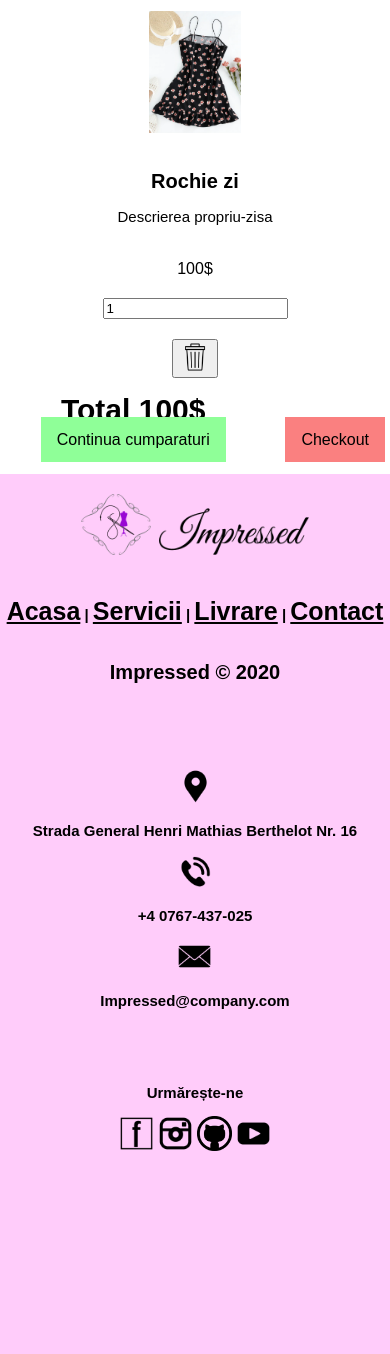
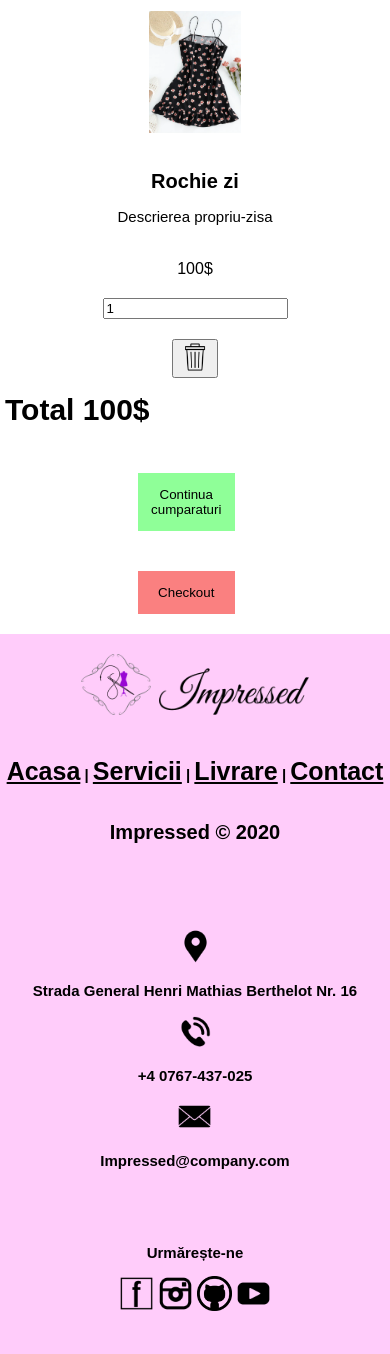
Before and after one commit to LauraStan99/FII, a PHP site: page /CosPlin.html in a window 390 px wide. Shown: the part 233-1587 px from the top of the page. Before the commit the page ends 1384 px from the top, so only its background shows below. Run offline with PHP 8.4, Linux system fonts and the light colour scheme.

Commit message:
Update
Pagina Html pt CosPlin finalizata!

```diff
--- a/TW/CosPlin.html
+++ b/TW/CosPlin.html
@@ -193,16 +193,21 @@
       <tr>
         <td class="total"><strong>Total 100$</strong></td>
       </tr>
-      <tr>
-        <td><a id="Continua-cump" href="./PaginaPrincipala.html">Continua cumparaturi</a></td>
-        <td><a id="Comanda" href="./Checkout.html" >Checkout</a></td>
-      </tr>
-
-    </tfoot>
+  </tfoot>
 
   </table>
-
-
+  <div class = "butoane">
+    <div class = "butoaneSt">
+      <button class="Continua-cump" type = "button" onclick="window.location.href='./PaginaPrincipala.html'">
+          Continua cumparaturi
+      </button>
+    </div>
+    <div class = "butoaneDr">
+      <button class="Comanda" type = "submit" onclick="window.location.href='./Checkout.html'">
+        Checkout
+      </button>
+    </div>
+  </div>
 </main>
 
 
--- a/TW/css/CosPlin.css
+++ b/TW/css/CosPlin.css
@@ -7,102 +7,96 @@
   margin: 0;
 }
 
-
-  header{
-    width:100%;
+header {
+  width: 100%;
 }
 
-  header,.logo-nume{
-      top:0;
+header,
+.logo-nume {
+  top: 0;
   height: 50px;
 }
-  header,.logo{
-      top:0;
+header,
+.logo {
+  top: 0;
   height: 50px;
 }
-  .header,.logo-favorite
-  {
+.header,
+.logo-favorite {
   position: absolute;
   font-size: 0;
   text-align: center;
   width: 45px;
   height: 45px;
   line-height: 15px;
-      right:70px;
+  right: 70px;
 }
 
-  .logo-cos
-  {
+.logo-cos {
   position: absolute;
   font-size: 0;
   text-align: center;
   width: 45px;
   height: 45px;
   line-height: 15px;
-    right:7px;
+  right: 7px;
 }
 
-  .logo-cont
-  {
+.logo-cont {
   position: absolute;
   font-size: 0;
   text-align: center;
   width: 45px;
   height: 45px;
   line-height: 15px;
-    right:130px;
+  right: 130px;
 }
 
-  .logo-nume
-  {
+.logo-nume {
   position: relative;
   font-size: 0;
   text-align: center;
   width: 200px;
   height: 50px;
   line-height: 15px;
-    left:0px;
+  left: 0px;
 }
 
-  header .header-right{
+header .header-right {
   width: 50%;
-    margin-top:5px;
+  margin-top: 5px;
 }
-  header .header-left{
+header .header-left {
   width: 50%;
-    margin-top:5px;
+  margin-top: 5px;
 }
 
-
-
 .navbar {
-    background-color:rgba(255, 199, 250, 0.897);
-    display:flex;
+  background-color: rgba(255, 199, 250, 0.897);
+  display: flex;
   flex-direction: row;
   justify-content: space-between;
   flex-wrap: wrap;
-
 }
 
-  .navbar form input{
+.navbar form input {
   margin-top: 10px;
   padding: 5px 15px;
 }
 
 input[type="submit"] {
   margin-left: 0px;
-    background:black;
+  background: black;
   border: 0;
   color: white;
 }
 
-  .femei ,
+.femei,
 .barbati,
 .copii {
   float: left;
   overflow: hidden;
   justify-content: space-between;
-
 }
 
 .femei .femei-buton,
@@ -120,26 +114,25 @@
 }
 
 .femei-buton:hover,
-  .barbati-buton:hover ,
-  .copii-buton:hover   {
-    background-color:rgba(245, 209, 239, 0.952);
+.barbati-buton:hover,
+.copii-buton:hover {
+  background-color: rgba(245, 209, 239, 0.952);
 }
 
 .femei-continut,
 .barbati-continut,
-  .copii-continut
-  {
+.copii-continut {
   display: none;
   position: absolute;
   background-color: white;
   min-width: 160px;
-    box-shadow: 0px 8px 16px 0px rgba(0,0,0,0.2);
+  box-shadow: 0px 8px 16px 0px rgba(0, 0, 0, 0.2);
   z-index: 1;
 }
 
-  .femei-continut a ,
+.femei-continut a,
 .barbati-continut a,
-  .copii-continut a{
+.copii-continut a {
   float: none;
   color: black;
   padding: 12px 16px;
@@ -151,7 +144,7 @@
 .femei-continut a:hover,
 .barbati-continut a:hover,
 .copii-continut a:hover {
-    background-color:rgba(245, 209, 239, 0.952);
+  background-color: rgba(245, 209, 239, 0.952);
 }
 
 .show {
@@ -160,33 +153,40 @@
 
 /* partea de main*/
 
-.cos{
+main {
+  flex-direction: column;
   width: 100%;
   display: flex;
-    flex-direction:column;
   flex-wrap: wrap;
 }
 
-.titlu{
+.cos {
+  width: 100%;
+  display: flex;
+  flex-direction: column;
+  flex-wrap: wrap;
+}
+
+.titlu {
   height: 50px;
   padding: 20px 30px;
   color: black;
   font-size: 30px;
 }
 
-.cos .imagine-produs{
+.cos .imagine-produs {
   display: flex;
   flex-direction: row;
   flex-wrap: wrap;
 }
-.cos .imagine-produs .produs1 .p1{
-  height:360px;
+.cos .imagine-produs .produs1 .p1 {
+  height: 360px;
   width: 250px;
   margin-left: 30px;
 }
-.cos .imagine-produs .detalii-p1 #titlu-p1{
+.cos .imagine-produs .detalii-p1 #titlu-p1 {
   font-size: 20px;
-  margin-left:10px;
+  margin-left: 10px;
 }
 
 .cos .imagine-produs .detalii-p1 {
@@ -196,31 +196,27 @@
   font-size: 20px;
 }
 
-main .tabel-cos>tbody>tr>td , .tabel-cos>tfoot>tr>td{
+main .tabel-cos > tbody > tr > td,
+.tabel-cos > tfoot > tr > td {
   vertical-align: middle;
   text-align: center;
 }
-
-main {
-   width: 100%;
-   display: flex;
-}
-main .tabel-cos{
+main .tabel-cos {
   width: 100%;
   flex-direction: row;
   flex-wrap: wrap;
 }
-.tabel-cos tfoot{
+.tabel-cos tfoot {
   display: flex;
   flex-direction: row;
   flex-wrap: wrap;
-  margin-top:50px;
+  margin-top: 50px;
 }
-.tabel-cos tfoot tr .total{
+.tabel-cos tfoot tr .total {
   font-size: 30px;
 }
-tr td .linie1 .produs1 img{
-  width:25%;
+tr td .linie1 .produs1 img {
+  width: 25%;
 }
 tr td .descriere-produs1 .titlu-produs1 {
   font-size: 20px;
@@ -228,99 +224,116 @@ tr td .descriere-produs1 .titlu-produs1 {
 tr td .descriere-produs1 p {
   font-size: 15px;
 }
-tr td .buton-stergere img{
+tr td .buton-stergere img {
   height: 30px;
 }
-tfoot tr #Continua-cump{
-background-color: rgb(143, 255, 152);
-font-size: 16px;
-color: black;
-padding: 14px 16px;
-text-decoration: none;
-margin-top: 10px;
-outline:none;
-}
-tfoot tr #Comanda{
-  background-color: rgb(250, 128, 128);
-  font-size: 16px;
-  color: black;
-  padding: 14px 16px;
-  text-decoration: none;
-  margin-top: 10px;
-  outline:none;
-  margin-left:20px;
+
+main .butoane {
+  flex-direction: row;
+  width: 100%;
+  display: flex;
 }
 
-.footer{
+main .butoane .butoaneSt,
+main .butoane .butoaneDr {
+  width: 50%;
+}
+
+main .butoane .butoaneSt .Continua-cump {
+  background-color: rgb(143, 255, 152);
+  width: 20%;
+  color: black;
+  padding: 14px 10px;
+  text-decoration: none;
+  margin-top: 40px;
+  margin-left: 40px;
+  border: none;
+  align-self: center;
+  outline: none;
+}
+
+main .butoane .butoaneDr .Comanda {
+  background-color: rgb(250, 128, 128);
+  width: 20%;
+  color: black;
+  padding: 14px 10px;
+  text-decoration: none;
+  margin-top: 40px;
+  outline: none;
+  border: none;
+  align-self: center;
+  margin-left: 575px;
+}
+
+.footer {
   background-color: rgba(255, 199, 250, 0.897);
   text-align: left;
-  width:100%;
+  width: 100%;
   font: bold 16px sans-serif;
   display: flex;
   flex-wrap: wrap;
-  margin-top:20px;
+  margin-top: 20px;
   justify-content: space-between;
 }
 
 .footer .footer-stanga,
 .footer .footer-dreapta,
-.footer .footer-centru{
+.footer .footer-centru {
   display: flex;
   flex-direction: column;
 }
 
-.footer .footer-stanga
-{
-  width:35%;
+.footer .footer-stanga {
+  width: 35%;
 }
 
-.footer-stanga #logo{
+.footer-stanga #logo {
   width: 100px;
 }
 
-.footer-stanga #logo-nume{
+.footer-stanga #logo-nume {
   width: 300px;
 }
 
-.footer .footer-links a{
-  color:black;
-  font-size:25px;
+.footer .footer-links a {
+  color: black;
+  font-size: 25px;
 }
 
-.footer .nume-companie{
+.footer .nume-companie {
   font-size: 20px;
 }
 
-.footer .footer-centru{
+.footer .footer-centru {
   width: 35%;
-  margin-top:25px;
+  margin-top: 25px;
   flex-wrap: nowrap;
   justify-content: center;
   align-content: center;
 }
-.footer .footer-centru .locatie img{
+.footer .footer-centru .locatie img {
   width: 35px;
 }
 
-.footer .footer-centru .locatie p{
+.footer .footer-centru .locatie p {
   align-self: left;
   font: bold sans-serif;
 }
 
-.footer .footer-centru .telefon img{
+.footer .footer-centru .telefon img {
   width: 35px;
 }
 
-.footer .footer-centru .telefon p{
+.footer .footer-centru .telefon p {
   text-align: left;
   font: bold sans-serif;
 }
 
-.footer .footer-centru .mail img{
+.footer .footer-centru .mail img {
   width: 35px;
 }
 
-.footer .footer-centru .mail p{
+.footer .footer-centru .mail p {
   text-align: left;
   font: bold sans-serif;
 }
@@ -331,86 +344,96 @@ tfoot tr #Comanda{
   margin-top: 5px;
 }
 
-.footer .footer-dreapta p{
+.footer .footer-dreapta p {
   text-align: center;
-  color: black;}
+  color: black;
+}
 
-.footer .footer-dreapta .footer-icons #facebook{
+.footer .footer-dreapta .footer-icons #facebook {
   width: 35px;
 }
 
-.footer .footer-dreapta .footer-icons #instagram{
+.footer .footer-dreapta .footer-icons #instagram {
   width: 35px;
 }
 
-.footer .footer-dreapta .footer-icons #git{
+.footer .footer-dreapta .footer-icons #git {
   width: 35px;
 }
 
-.footer .footer-dreapta .footer-icons #youtube{
+.footer .footer-dreapta .footer-icons #youtube {
   width: 35px;
-
 }
 
-  @media screen and (max-width: 800px)
-{
-  header .logo-nume{
-  display:none;
-
+@media screen and (max-width: 800px) {
+  header .logo-nume {
+    display: none;
   }
-  .navbar{
+  .navbar {
     flex-direction: column;
     width: 100%;
   }
   .navbar form input[type="search"] {
-  margin-left:0px;
+    margin-left: 0px;
   }
+
+  main .butoane {
+    flex-direction: column;
+    align-items: center;
+  }
+
+  main .butoane .butoaneSt .Continua-cump,
+  main .butoane .butoaneDr .Comanda {
+    width: 50%;
+  }
+
+  main .butoane .butoaneDr .Comanda {
+    margin-left: 40px;
+  }
+
   .tabel-cos tfoot tr {
     flex-direction: column;
     width: 100%;
   }
-  .tabel-cos td{
+  .tabel-cos td {
     flex-direction: column;
     width: 100%;
   }
-  .tabel-cos tbody td .cantitate1{
+  .tabel-cos tbody td .cantitate1 {
     display: inline;
   }
-  .tabel-cos thead{
+  .tabel-cos thead {
     display: none;
   }
-  .tabel-cos tbody td{
+  .tabel-cos tbody td {
     display: block;
     padding: 10px;
     min-width: 320px;
   }
-  .tabel-cos tbody .subtotal{
+  .tabel-cos tbody .subtotal {
     display: none;
   }
   .tabel-cos tfoot {
     display: inline;
     flex-direction: column;
-
   }
-  .footer{
-    font:bold 15px sans-serif;
+  .footer {
+    font: bold 15px sans-serif;
   }
   .footer .footer-stanga,
   .footer .footer-dreapta,
-  .footer .footer-centru{
+  .footer .footer-centru {
     flex-direction: column;
     width: 100%;
     margin-bottom: 40px;
     text-align: center;
     align-items: center;
-
   }
 
-  .footer .footer-stanga #logo{
+  .footer .footer-stanga #logo {
     width: 70px;
   }
-  .footer .footer-stanga #logo-nume{
+  .footer .footer-stanga #logo-nume {
     width: 150px;
   }
-
 }
```
Lines whose indentation alone changed are shown as unchanged.
